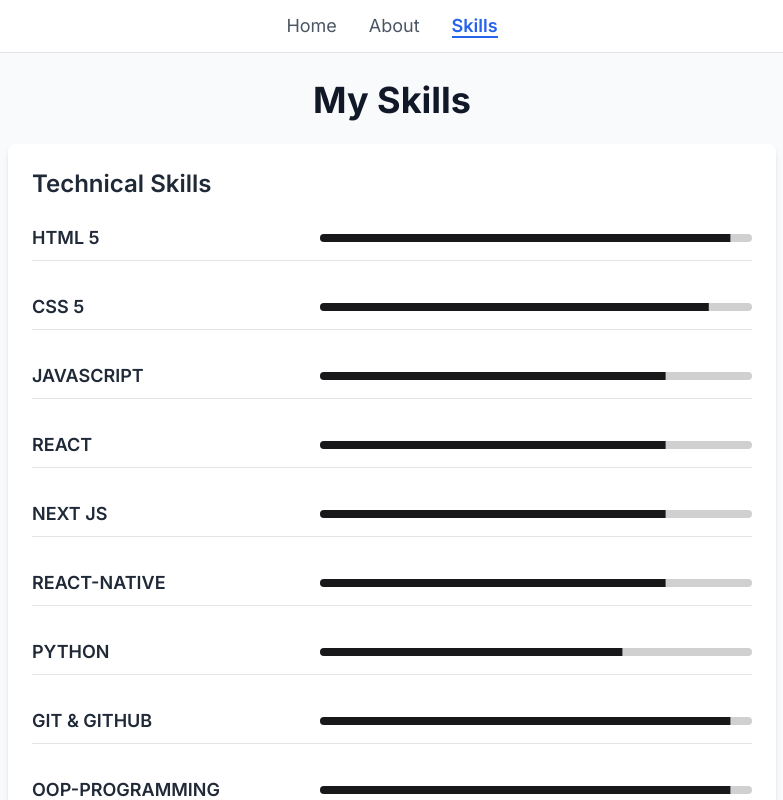
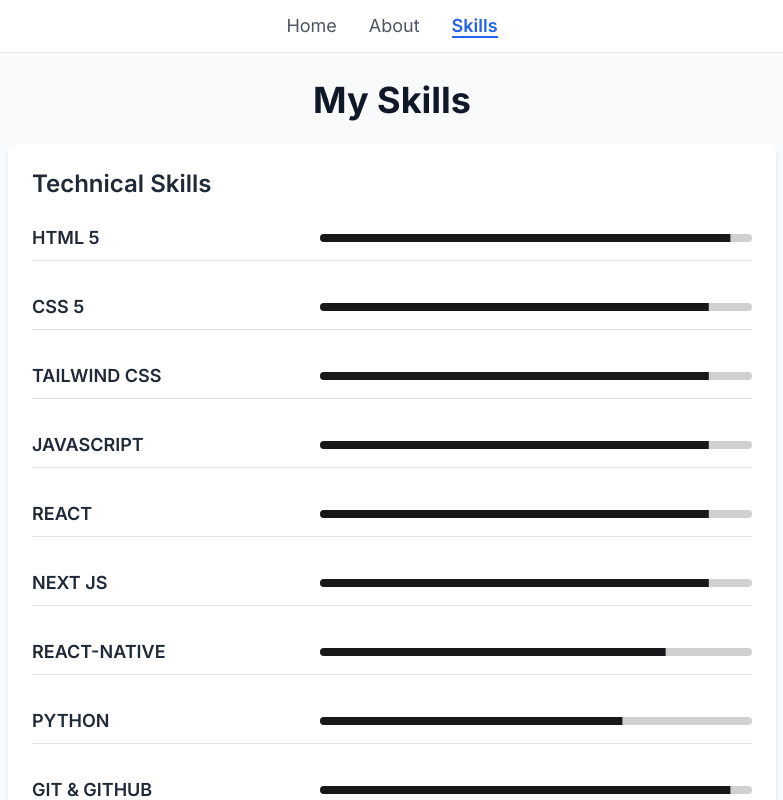
Before and after one commit to KiramZodiac/kiram_portifolio, a Next.js app: page /Skills in a window 1280 px wide. Shown: the top 800 px of the page, without its empty margins (248-1031 px from the left). Built offline with nearby package versions, Linux system fonts and the light colour scheme.

Commit message:
final commit on this site

```diff
--- a/src/app/About/page.tsx
+++ b/src/app/About/page.tsx
@@ -7,7 +7,7 @@
     <div className="flex flex-col justify-center p-10 bg-gradient-to-b from-white to-gray-100 min-h-screen">
       {/* Heading */}
       <div className="text-center mb-10 max-sm:pt-10">
-        <h1 className="text-4xl font-bold text-gray-800">About Me</h1>
+        <h1 className="text-4xl font-bold text-gray-800 pt-5">About Me</h1>
       </div>
 
       {/* Content Section */}
--- a/src/app/Skills/page.tsx
+++ b/src/app/Skills/page.tsx
@@ -67,9 +67,11 @@
           <div className="space-y-4">
             <Skills title="HTML 5" value={95} />
             <Skills title="CSS 5" value={90} />
-            <Skills title="JAVASCRIPT" value={80} />
-            <Skills title="REACT" value={80} />
-            <Skills title="NEXT JS" value={80} />
+
+            <Skills title="TAILWIND CSS" value={90} />
+            <Skills title="JAVASCRIPT" value={90} />
+            <Skills title="REACT" value={90} />
+            <Skills title="NEXT JS" value={90} />
             <Skills title="REACT-NATIVE" value={80} />
             <Skills title="PYTHON" value={70} />
             <Skills title="GIT & GITHUB" value={95} />
--- a/src/app/page.tsx
+++ b/src/app/page.tsx
@@ -7,14 +7,14 @@
       <main className="max-w-4xl w-full space-y-16">
         {/* Introduction Section */}
         <section>
-          <Intro />
+          <Intro/>
         </section>
 
         {/* Follow Section */}
         <section>
-          <Follow />
+        <Follow/>
         </section>
-      </main>
+        </main>
     </div>
   );
 }
```
